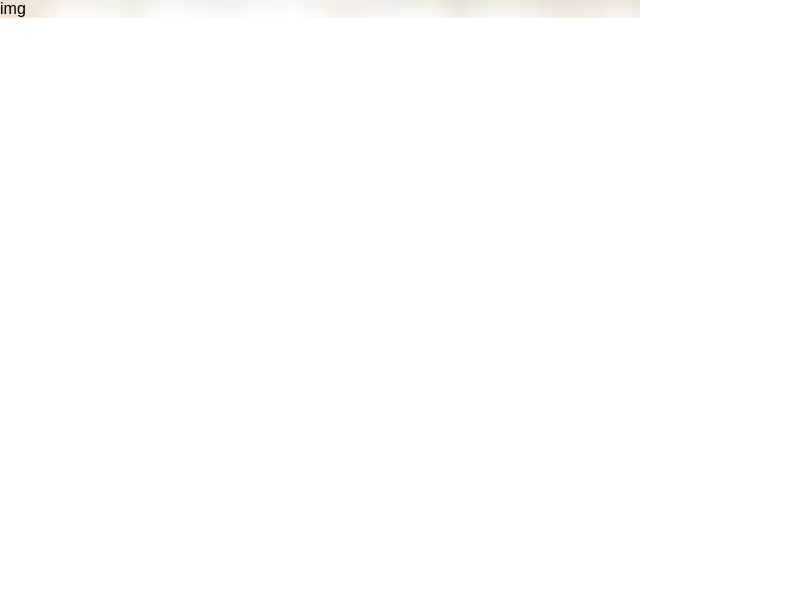
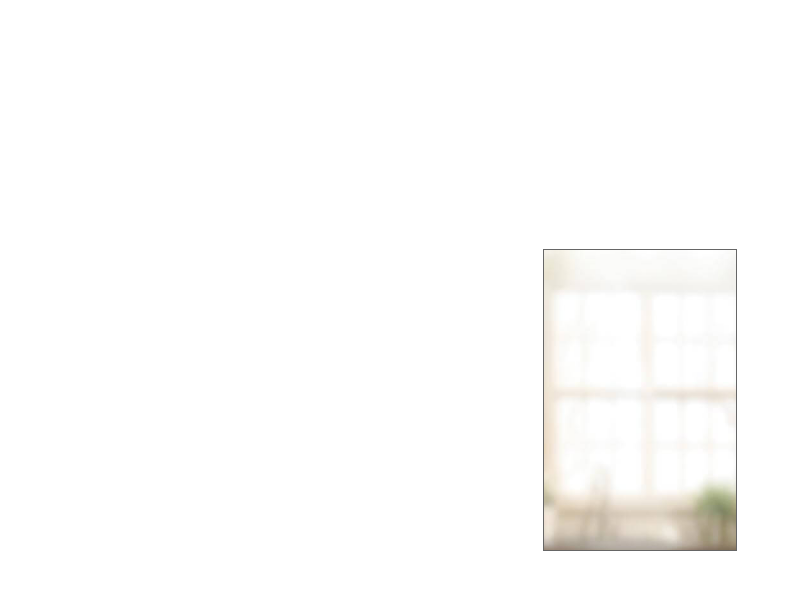
Before and after one commit to rubymaxioned/css-animation, a plain HTML site: page index.html in a window 1280 px wide. Shown: the whole page, without its empty margins (0-800 px from the left). Drawn offline with Linux system fonts and the light colour scheme.

Commit message:
added bg image

```diff
--- a/assets/css/style.css
+++ b/assets/css/style.css
@@ -124,14 +124,25 @@ li {
 /*=================================
   main styling starts here
 =================================*/
-main div
+main
 {
-  width: 50%;
-  height: auto;
+  width: 100%;
+  height: 100vh;
+  display: flex;
+  justify-content: center;
+  align-items: center;
+}
+
+.bg
+{
+  width: 15%;
+  height: 300px;
   background: url("/assets/Images/bg.jpg");
   background-position: center;
   background-repeat: no-repeat;
   background-size: cover;
+  border: 1px solid #666;
+  text-indent: -9999px;
 }
 
 
```
